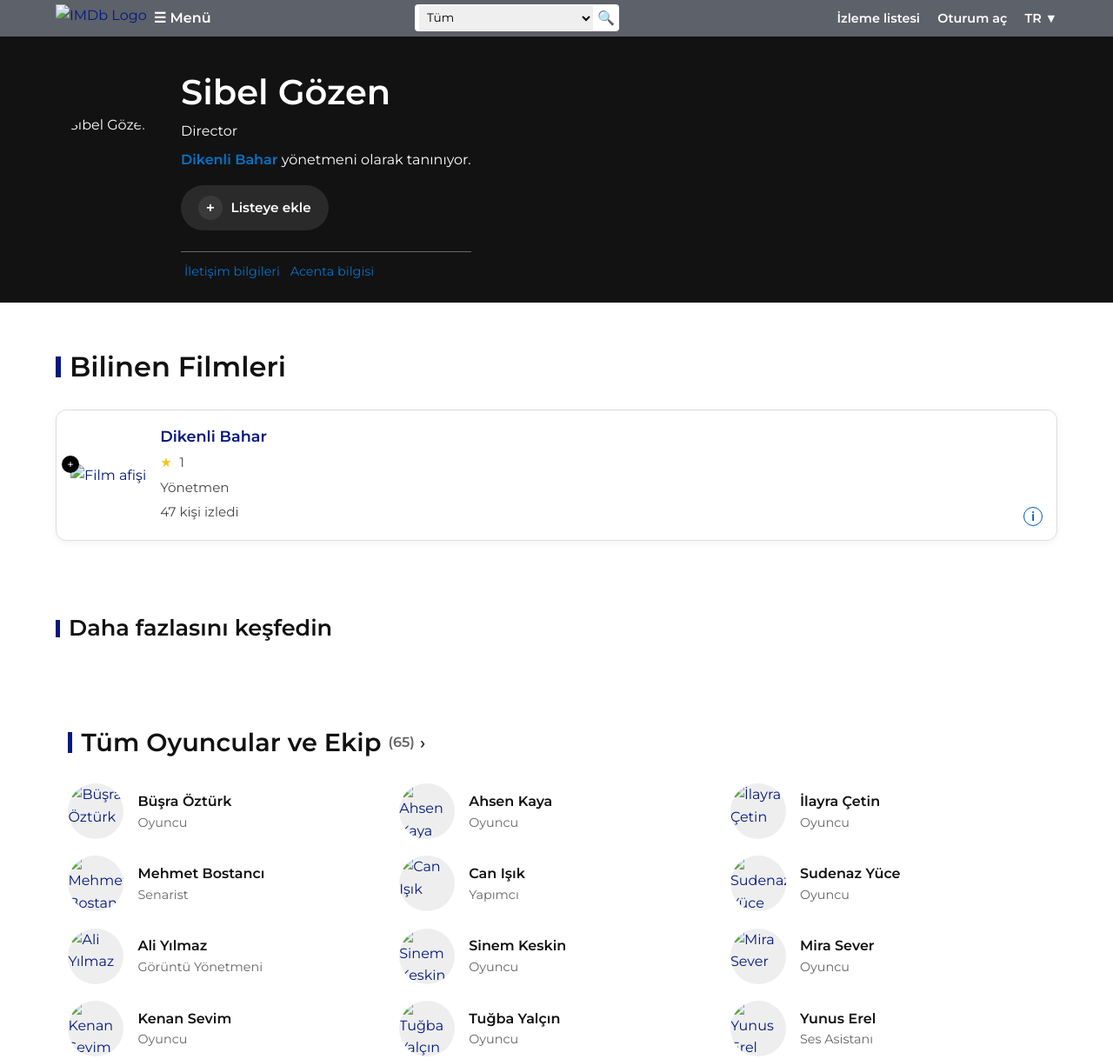
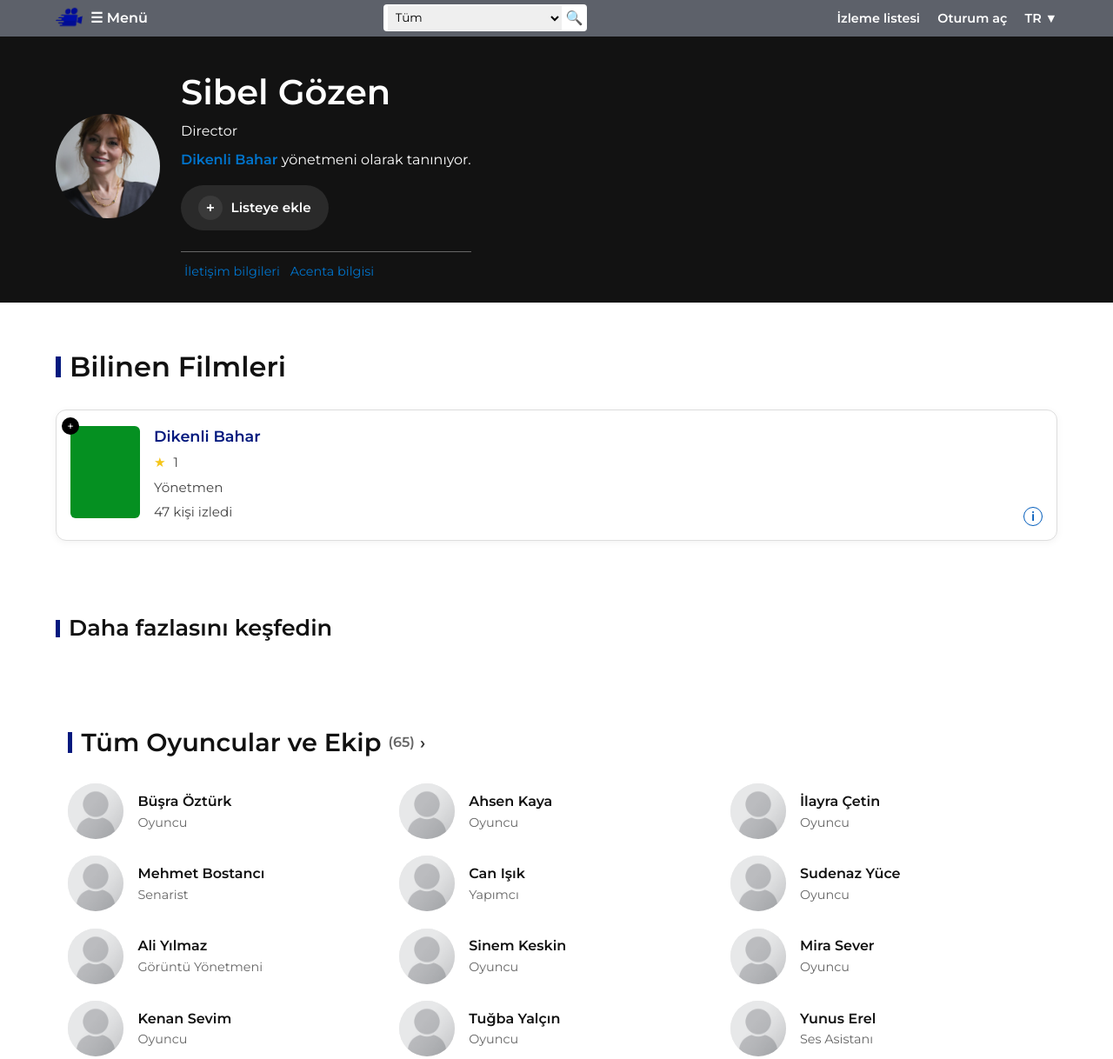
Before and after one commit to kayahsenss/sibel-gozen, a plain HTML site: page index.html in a window 1280 px wide. Shown: the top 1218 px of the page at 87% size. Drawn offline with Linux system fonts and the light colour scheme.

Commit message:
Add files via upload

```diff
--- a/index.html
+++ b/index.html
@@ -14,7 +14,7 @@
   <header class="header imdb-header">
     <div class="container imdb-header-flex">
       <div class="imdb-logo-box">
-        <img src="images/logo.png" alt="IMDb Logo" class="logo" />
+        <img src="logo.png" alt="IMDb Logo" class="logo" />
         <span class="menu-icon">☰ Menü</span>
       </div>
       <div class="search-box">
@@ -32,7 +32,7 @@
   <!-- PROFİL -->
   <section class="profile-header">
     <div class="container profile-flex">
-      <img src="images/director.jpg" alt="Sibel Gözen" class="profile-photo" />
+      <img src="director.jpg" alt="Sibel Gözen" class="profile-photo" />
       <div>
         <h1>Sibel Gözen</h1>
         <p>Director</p>
@@ -56,7 +56,7 @@
         <div class="known-card">
           <div class="known-img">
             <span class="plus-icon">+</span>
-            <img src="images/green screen.webp" alt="Film afişi" />
+            <img src="green screen.webp" alt="Film afişi" />
           </div>
           <div class="known-info">
             <h3>Dikenli Bahar</h3>
--- a/script.js
+++ b/script.js
@@ -73,7 +73,7 @@
   const card = document.createElement('div');
   card.className = 'cast-item';
   card.innerHTML = `
-    <img class="cast-photo" src="images/anonim.png" alt="${person.name}">
+    <img class="cast-photo" src="anonim.png" alt="${person.name}">
     <div class="cast-info">
       <strong>${person.name}</strong>
       <div>${person.role}</div>
```
